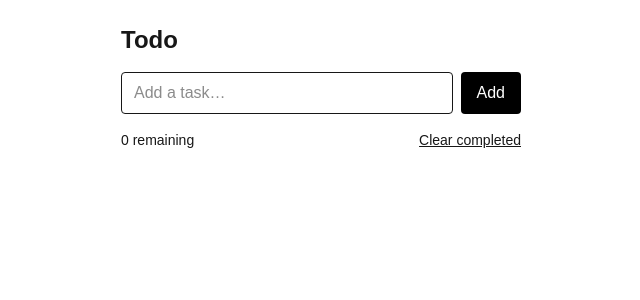
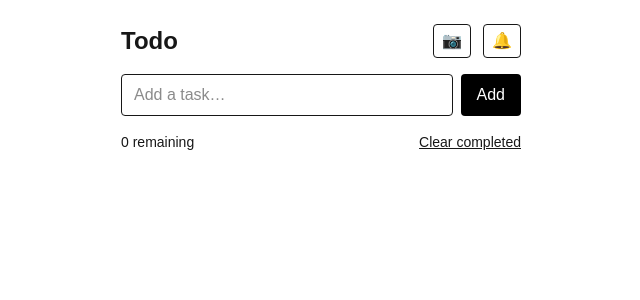
Before and after one commit to Mohamed-apdi/todo-pwa, a Next.js app: page / in a window 1280 px wide. Shown: the top 300 px of the page, without its empty margins (319-959 px from the left). Built offline with nearby package versions, Linux system fonts and the light colour scheme.

Commit message:
updated todo

```diff
--- a/app/page.tsx
+++ b/app/page.tsx
@@ -7,6 +7,7 @@ type Todo = { id: string; text: string; done: boolean; createdAt: number };
 export default function Page() {
   const [todos, setTodos] = useState<Todo[]>([]);
   const [text, setText] = useState('');
+  const [notifReady, setNotifReady] = useState(false);
 
   // Load from localStorage on first render
   useEffect(() => {
@@ -32,13 +33,47 @@ export default function Page() {
     return () => window.removeEventListener('storage', onStorage);
   }, []);
 
+  // Notifications: set a simple enabled flag
+  useEffect(() => {
+    setNotifReady(typeof window !== 'undefined' && 'Notification' in window && 'serviceWorker' in navigator);
+  }, []);
+
   const remaining = useMemo(() => todos.filter(t => !t.done).length, [todos]);
+
+  async function enableNotifications() {
+    if (!notifReady) return;
+    let perm = Notification.permission;
+    if (perm !== 'granted') {
+      perm = await Notification.requestPermission(); // must be triggered by user gesture
+    }
+    if (perm === 'granted') {
+      const reg = await navigator.serviceWorker.ready;
+      await reg.showNotification('Notifications enabled', {
+        body: 'You will get a ping when you add a task.',
+        icon: '/icons/icon-192.png',
+      });
+    }
+  }
 
   function addTodo() {
     const t = text.trim();
     if (!t) return;
     setTodos(prev => [{ id: crypto.randomUUID(), text: t, done: false, createdAt: Date.now() }, ...prev]);
     setText('');
+
+    // Fire a system notification (if permission granted)
+    (async () => {
+      try {
+        if (notifReady && Notification.permission === 'granted') {
+          const reg = await navigator.serviceWorker.ready;
+          await reg.showNotification('New todo added', {
+            body: t,
+            icon: '/icons/icon-192.png',
+            data: '/',
+          });
+        }
+      } catch {}
+    })();
   }
 
   function toggle(id: string) {
@@ -55,7 +90,29 @@ export default function Page() {
 
   return (
     <main className="mx-auto max-w-md p-6">
-      <h1 className="text-2xl font-semibold mb-4">Todo</h1>
+      {/* Header with icons */}
+      <header className="flex items-center justify-between mb-4">
+        <h1 className="text-2xl font-semibold">Todo</h1>
+        <div className="flex items-center gap-3">
+          <a
+            href="/scan"
+            title="Scan"
+            aria-label="Scan"
+            className="rounded border px-2 py-1 hover:bg-gray-100"
+          >
+            📷
+          </a>
+          <button
+            onClick={enableNotifications}
+            title="Enable notifications"
+            aria-label="Enable notifications"
+            className="rounded border px-2 py-1 hover:bg-gray-100"
+          >
+            🔔
+          </button>
+        </div>
+      </header>
+
       <div className="flex gap-2 mb-4">
         <input
           className="flex-1 border rounded px-3 py-2"
--- /dev/null
+++ b/app/scan/page.tsx
@@ -0,0 +1,64 @@
+'use client';
+import { useEffect, useRef, useState } from 'react';
+
+export default function ScanPage() {
+  const videoRef = useRef<HTMLVideoElement>(null);
+  const [result, setResult] = useState<string>('');
+  const [supported, setSupported] = useState<boolean>(true);
+
+  useEffect(() => {
+    let stream: MediaStream | undefined;
+
+    (async () => {
+      // Check support
+      // @ts-ignore
+      const Supported = typeof window !== 'undefined' && !!window.BarcodeDetector;
+      setSupported(Supported);
+      if (!Supported) return;
+
+      // Camera (secure context required: HTTPS or localhost)
+      stream = await navigator.mediaDevices.getUserMedia({ video: { facingMode: 'environment' } });
+      if (videoRef.current) {
+        videoRef.current.srcObject = stream;
+        await videoRef.current.play();
+      }
+
+      // @ts-ignore
+      const detector = new window.BarcodeDetector({ formats: ['qr_code', 'code_128', 'ean_13'] });
+
+      const tick = async () => {
+        if (!videoRef.current) return;
+        const w = videoRef.current.videoWidth || 640;
+        const h = videoRef.current.videoHeight || 480;
+        const canvas = document.createElement('canvas');
+        canvas.width = w; canvas.height = h;
+        const ctx = canvas.getContext('2d')!;
+        ctx.drawImage(videoRef.current, 0, 0, w, h);
+        try {
+          const codes = await detector.detect(canvas);
+          if (codes.length) setResult(codes[0].rawValue || '');
+        } catch {}
+        requestAnimationFrame(tick);
+      };
+      tick();
+    })().catch(console.error);
+
+    return () => {
+      if (stream) stream.getTracks().forEach(t => t.stop());
+    };
+  }, []);
+
+  return (
+    <main className="mx-auto max-w-md p-6">
+      <h1 className="text-xl font-semibold mb-3">Scan</h1>
+      {!supported && (
+        <p className="mb-3 text-sm">
+          This device doesn’t support the Barcode Detector API. Use HTTPS and a modern Chrome/Android,
+          or we can add a ZXing-based fallback.
+        </p>
+      )}
+      <video ref={videoRef} className="w-full rounded bg-black" muted playsInline />
+      <p className="mt-3">Result: <strong>{result || '—'}</strong></p>
+    </main>
+  );
+}
```
